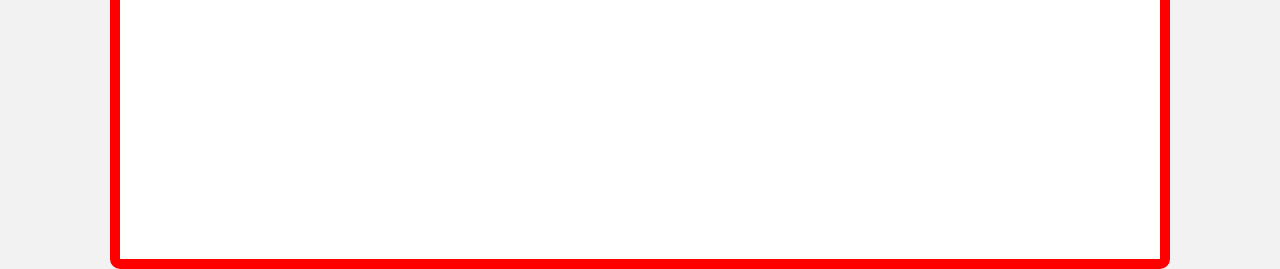
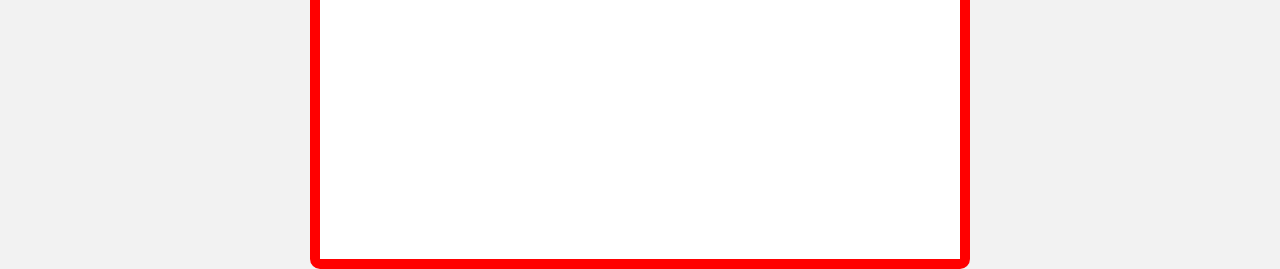
Before and after one commit to Youtube-1A-web-development/Youtube-1A-web-development.github.io, a website: page index.html in a window 1280 px wide. Shown: the part 591-860 px from the top of the page. Drawn offline with Linux system fonts and the light colour scheme.

Commit message:
pokedex container size adjustment

```diff
--- a/index.html
+++ b/index.html
@@ -16,9 +16,9 @@
             border: 10px solid #ff0000;
             border-radius: 10px;
             padding: 20px;
-            width: 100vw;
+            width: calc(100vw - 40px);
             height: 100vh;
-            max-width: 1000px;
+            max-width: 600px;
             margin: 0 auto;
         }
 
```
